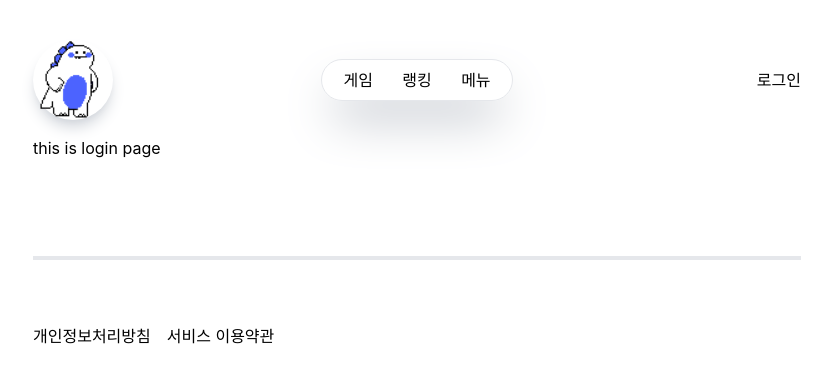
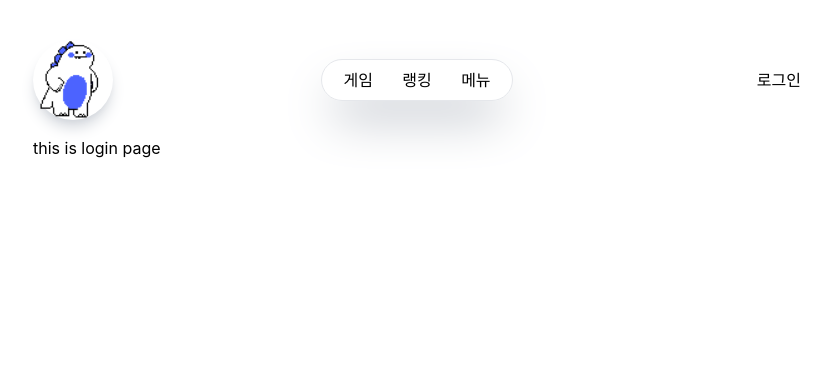
Before and after one commit to Leewonchan14/Tino-web, a React (Create React App) app: page /login in a window 1280 px wide. Shown: the top 382 px of the page, without its empty margins (223-1055 px from the left). Built offline with nearby package versions, Linux system fonts and the light colour scheme; no server answers; a web font is replaced by a local one.

Commit message:
[feat] Footer 레이아웃에서 제거

```diff
--- a/src/components/Footer.js
+++ b/src/components/Footer.js
@@ -2,10 +2,13 @@ import React from 'react';
 
 function Footer({...rest}) {
     return (
-        <div className={"my-16"}>
-            <span>개인정보처리방침</span>
-            <span className={"ml-4"}>서비스 이용약관</span>
-        </div>
+        <>
+            <div className={"border-2 mt-24"}></div>
+            <div className={"py-16"}>
+                <span>개인정보처리방침</span>
+                <span className={"ml-4"}>서비스 이용약관</span>
+            </div>
+        </>
     );
 }
 
--- a/src/layout/LayoutWithNavBar.js
+++ b/src/layout/LayoutWithNavBar.js
@@ -5,11 +5,9 @@ import Footer from "../components/Footer";
 
 function LayoutWithNavBar(props) {
     return (
-        <div className={"px-64 py-6"}>
+        <div className={"h-full px-64 py-6"}>
             <NavBar/>
             <Outlet/>
-            <div className={"border-2 mt-24"}></div>
-            <Footer/>
         </div>
     );
 }
--- a/src/pages/Home.js
+++ b/src/pages/Home.js
@@ -1,6 +1,6 @@
-import React, {useEffect, useState} from 'react';
+import React from 'react';
 import {GameCompList} from "../components/GameComp";
-import GameController from "../api/game.controller";
+import Footer from "../components/Footer";
 
 function Home(props) {
 
@@ -11,6 +11,7 @@ function Home(props) {
                 이 문구는 웹사이트 dinogmaes-bugo.s3 한국공학대학교 입니다.
             </h1>
             <GameCompList/>
+            <Footer/>
         </>
     );
 }
```
